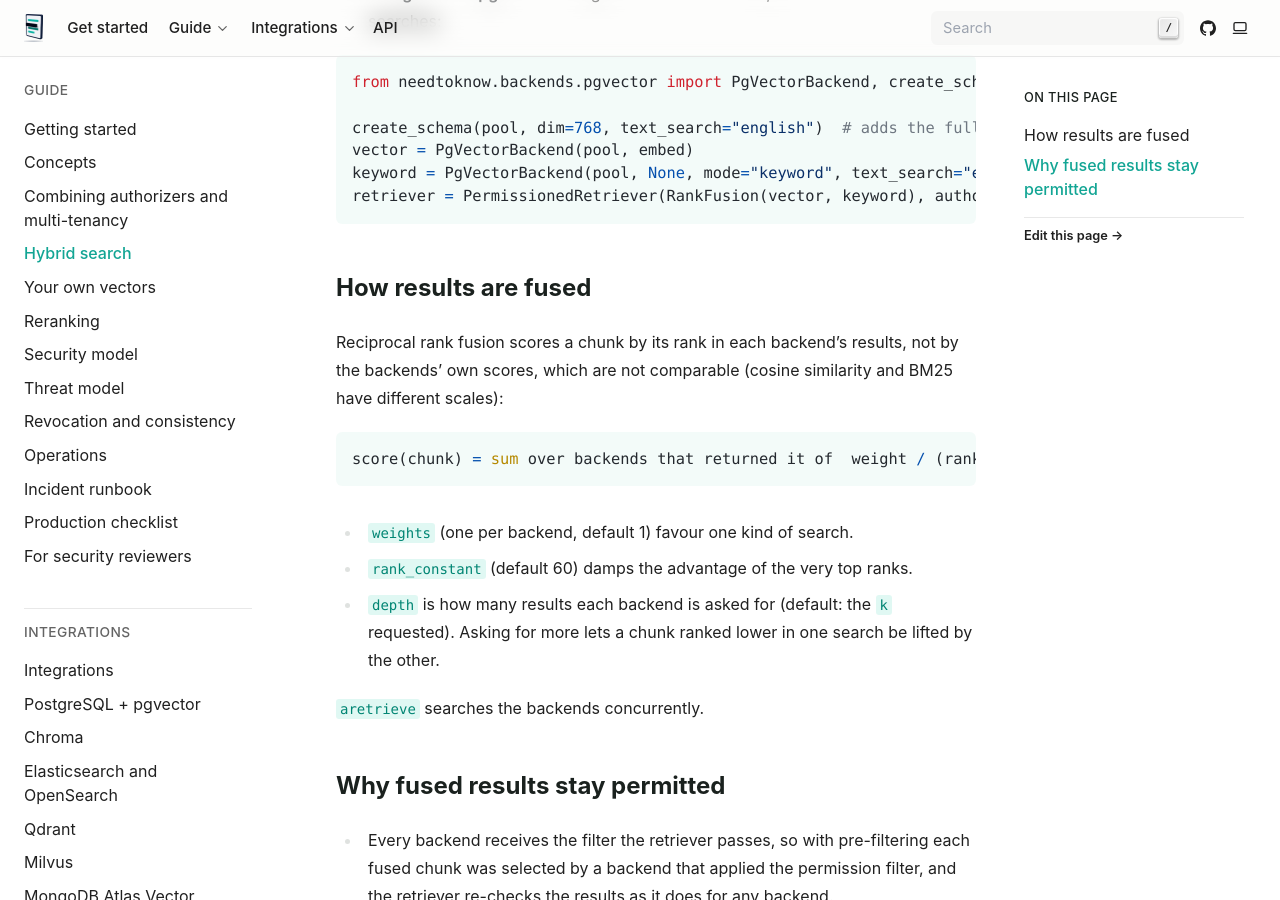
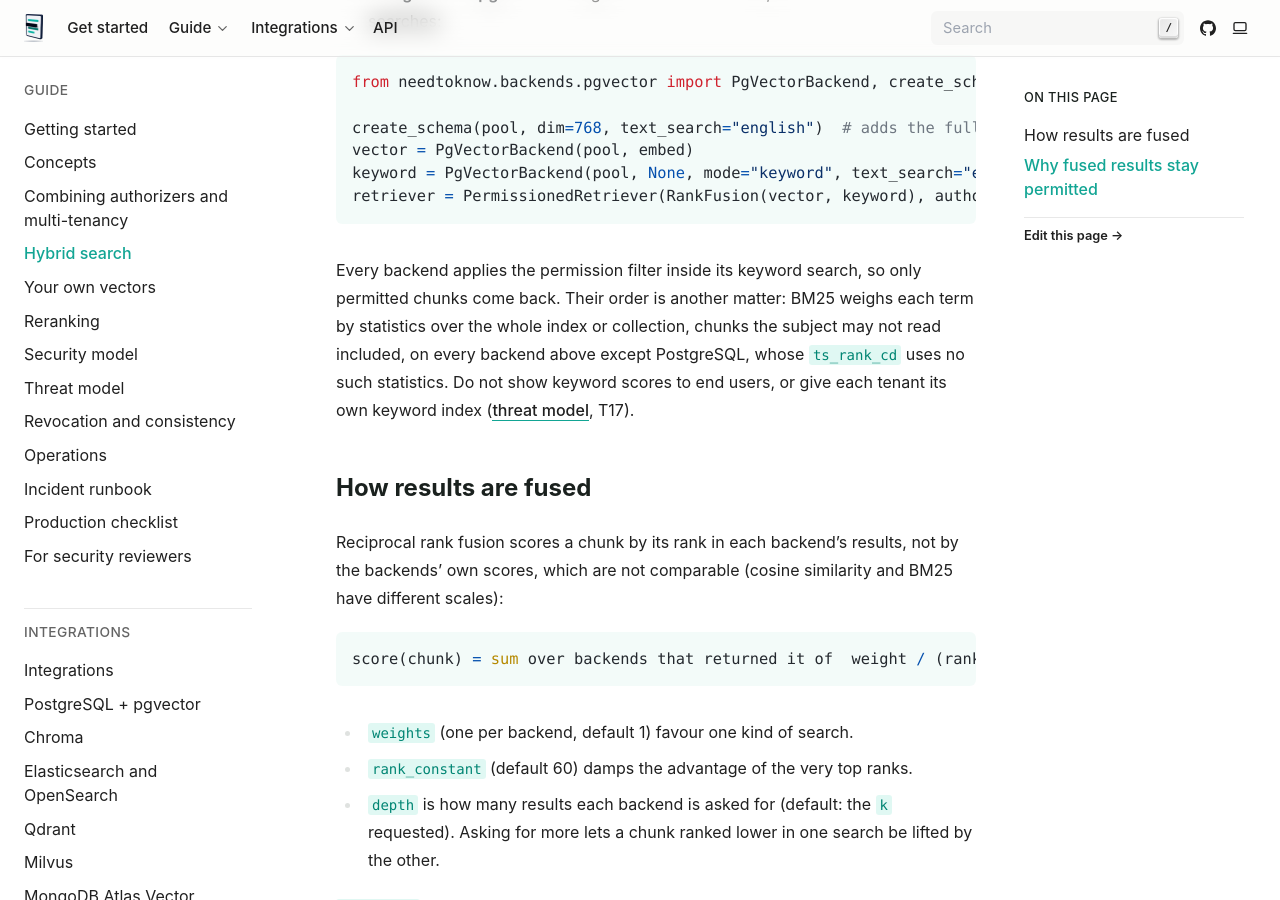
Before and after one commit to muzakkirhussain011/needtoknow, a Sphinx documentation site: the page built from docs/hybrid.md, in a window 1280 px wide and 900 px high, scrolled down 1177 px. Built offline with Sphinx 7.4.7, drawn with Linux system fonts in a browser that asks for light colours.

Commit message:
docs: ranking statistics as a side channel in keyword search (threat T17)
BM25 in every keyword backend except PostgreSQL weighs terms by
statistics over the whole index, chunks the subject may not read
included. Only permitted chunks are returned, but their order and scores
can reflect what forbidden chunks contain, as Büttcher and Clarke showed
for shared full-text indexes (FAST '05). The threat model gets T17, and
the security model and the hybrid search page say how to avoid it: keep
keyword scores from end users, or give each tenant its own index.

````diff
--- a/docs/hybrid.md
+++ b/docs/hybrid.md
@@ -46,6 +46,12 @@ keyword = PgVectorBackend(pool, None, mode="keyword", text_search="english")
 retriever = PermissionedRetriever(RankFusion(vector, keyword), authorizer)
 ```
 
+Every backend applies the permission filter inside its keyword search, so only permitted chunks come
+back. Their order is another matter: BM25 weighs each term by statistics over the whole index or
+collection, chunks the subject may not read included, on every backend above except PostgreSQL,
+whose `ts_rank_cd` uses no such statistics. Do not show keyword scores to end users, or give each
+tenant its own keyword index ([threat model](threat-model.md), T17).
+
 ## How results are fused
 
 Reciprocal rank fusion scores a chunk by its rank in each backend's results, not by the backends'
````
Also changed, not shown: docs/review.md (+1 -1 lines), docs/security.md (+4 -1 lines), docs/threat-model.md (+1 -0 lines).
